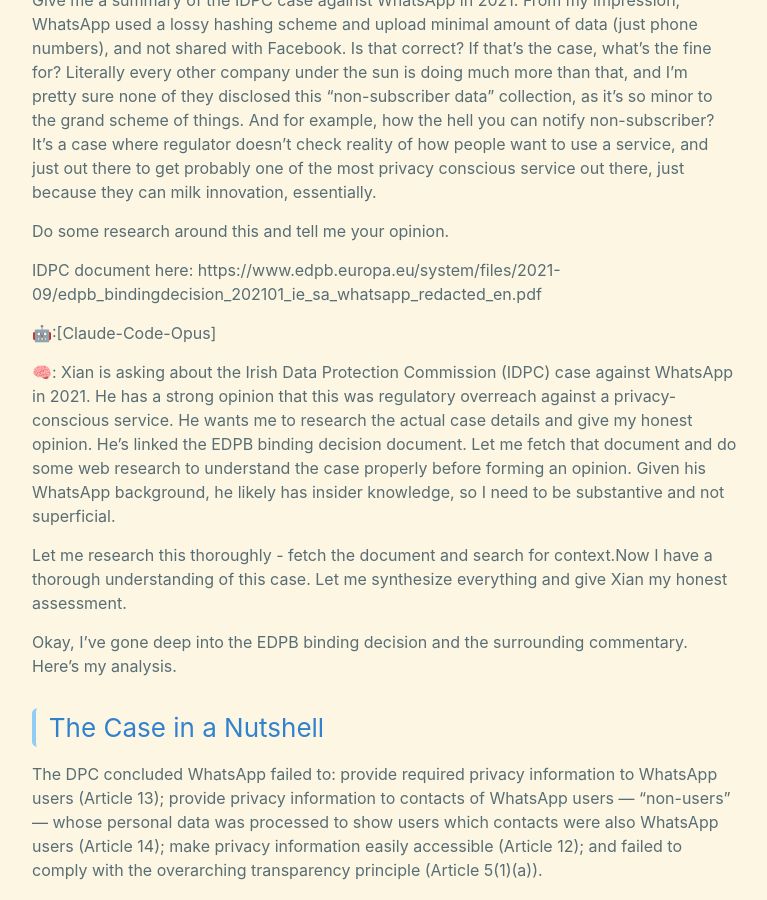
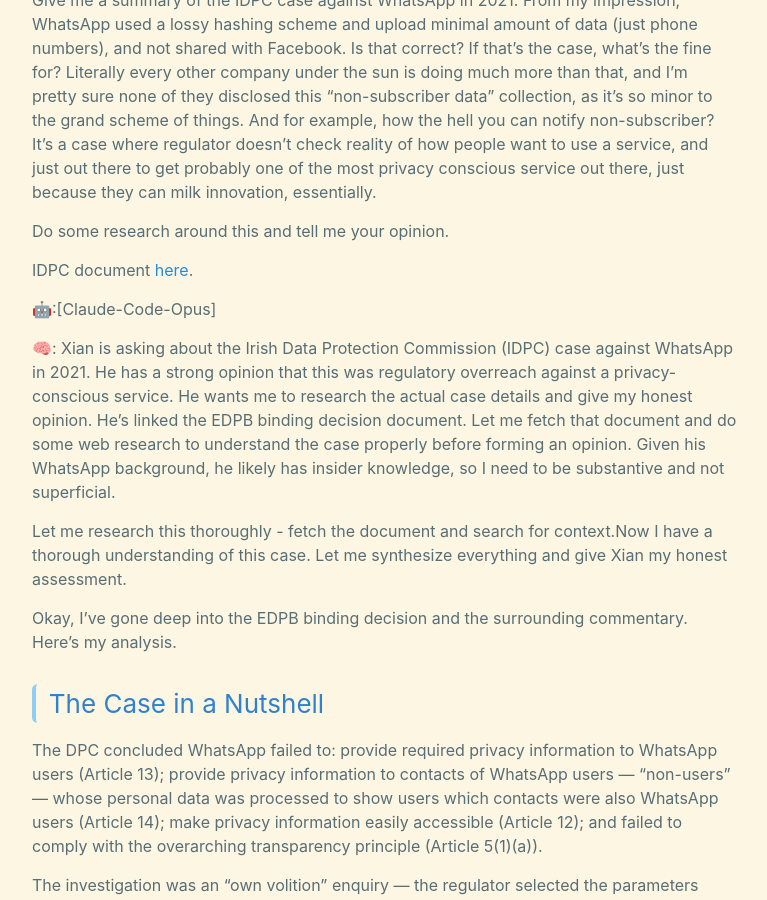
Before and after one commit to xianxu/xianxu.github.io, a Jekyll site: the page built from _posts/2026-04-08-whatsapp_gdpr_fine.markdown, in a window 1280 px wide and 900 px high, scrolled down 382 px. Shown: the whole window, without its empty margins (238-1005 px from the left). Built offline with Jekyll 4.4.1, drawn with Linux system fonts in a browser that asks for light colours; comment, search, counter and statistics services are not loaded.

Commit message:
Sync latest _posts from remote land

```diff
--- a/_posts/2026-04-08-whatsapp_gdpr_fine.markdown
+++ b/_posts/2026-04-08-whatsapp_gdpr_fine.markdown
@@ -30,7 +30,7 @@
 
 Do some research around this and tell me your opinion.
 
-IDPC document here: https://www.edpb.europa.eu/system/files/2021-09/edpb_bindingdecision_202101_ie_sa_whatsapp_redacted_en.pdf
+IDPC document [here](https://www.edpb.europa.eu/system/files/2021-09/edpb_bindingdecision_202101_ie_sa_whatsapp_redacted_en.pdf).
 
 🤖:[Claude-Code-Opus]
 
```
